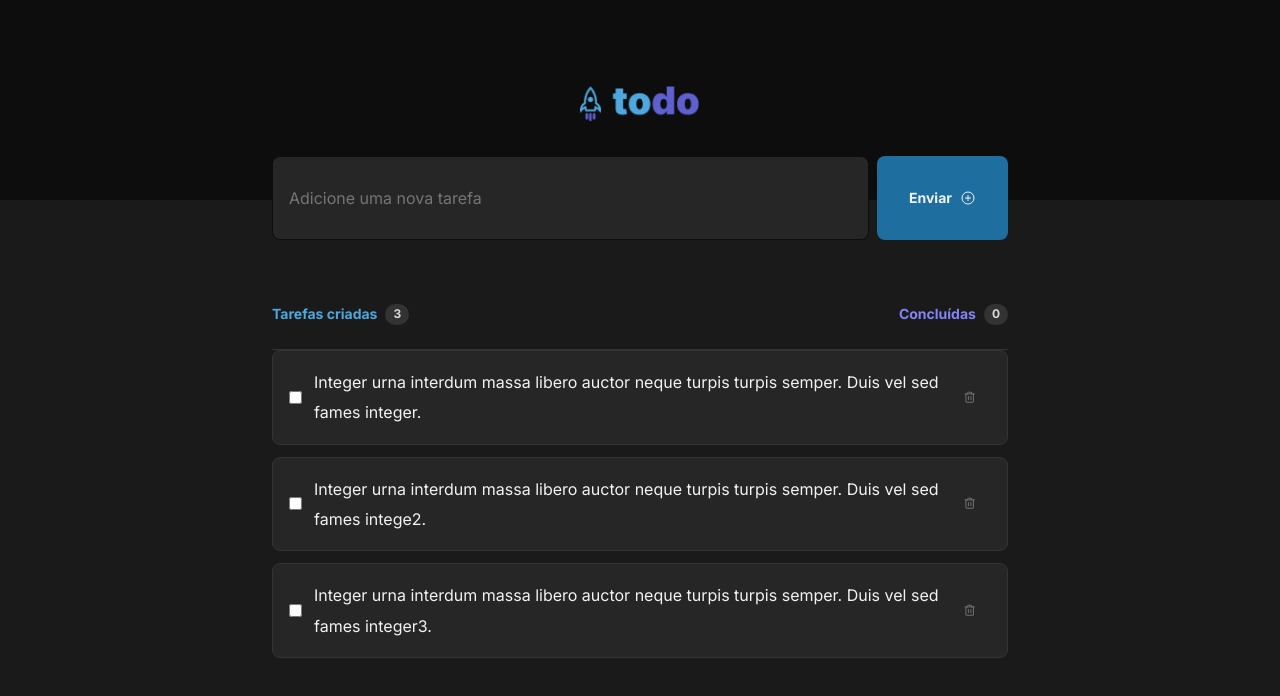
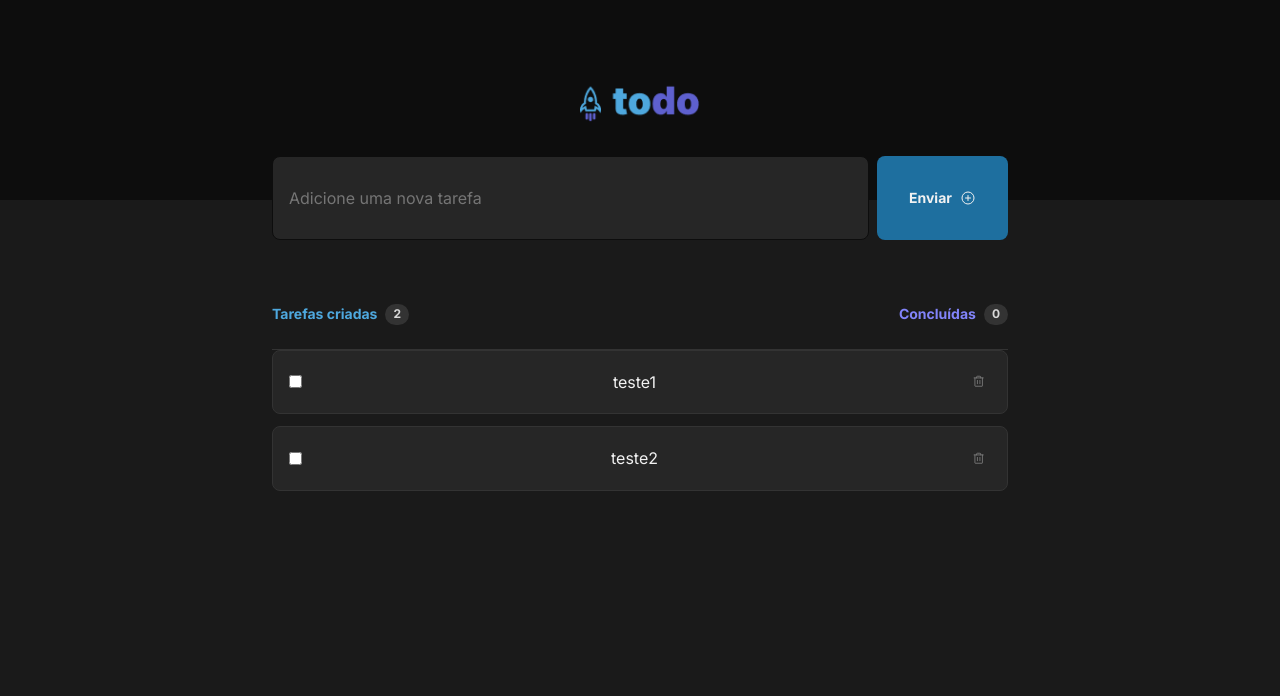
Before and after one commit to lwkas-gabriel/todo-list-rocketseat, a React (Vite) app: page / in a window 1280 px wide. Shown: the top 696 px of the page. Built offline with nearby package versions, Linux system fonts and the light colour scheme.

Commit message:
deleção de listItem e detalhe css

```diff
--- a/src/App.tsx
+++ b/src/App.tsx
@@ -1,16 +1,23 @@
+import './global.css'
 import { Header } from './components/Header'
 import styles from './App.module.css'
-import './global.css'
 import { PlusCircle } from 'phosphor-react'
 import { ListItem } from './components/ListItem'
+import { useState } from 'react'
 
 function App() {
 
-  const toDos: string[] = [
-    "Integer urna interdum massa libero auctor neque turpis turpis semper. Duis vel sed fames integer.",
-    "Integer urna interdum massa libero auctor neque turpis turpis semper. Duis vel sed fames intege2.",
-    "Integer urna interdum massa libero auctor neque turpis turpis semper. Duis vel sed fames integer3.",
-  ]
+  const [toDos, setToDos] = useState([
+    "teste1", "teste2"
+  ]);
+
+  function deleteTask(deleteThis: string){
+    const listWithoutDeletedTask = toDos.filter(tasks =>{
+      return tasks !== deleteThis
+    })
+
+    setToDos(listWithoutDeletedTask);
+  }
 
   return (
     <div>
@@ -35,7 +42,7 @@ function App() {
             {
               toDos.map(todo => {
                 return (
-                  <ListItem todoText={todo}/>
+                  <ListItem todoText={todo} onDeleteTask={deleteTask}/>
                 )
               })
             }
--- a/src/components/ListItem.module.css
+++ b/src/components/ListItem.module.css
@@ -1,6 +1,7 @@
 .listItem{
     display: flex;
     align-items: center;
+    justify-content: space-between;
     padding: 1rem 1rem;
     margin-bottom: 0.75rem;
     gap: 0.75rem;
--- a/src/components/ListItem.tsx
+++ b/src/components/ListItem.tsx
@@ -3,14 +3,19 @@ import { Trash } from 'phosphor-react'
 
 interface ListItemProps{
     todoText: string;
+    onDeleteTask: (text: string) => void;
 }
 
-export function ListItem({todoText}: ListItemProps){
+export function ListItem({todoText, onDeleteTask}: ListItemProps){
+    function handleDeleteTask(){
+        onDeleteTask(todoText);
+    }
+
     return (
         <ul className={styles.listItem}>
             <input type="checkbox"/>
             <label>{todoText}</label>
-            <button><Trash /></button>
+            <button onClick={handleDeleteTask} title='Deletar Tarefa'><Trash /></button>
         </ul>
     )
 }
```
